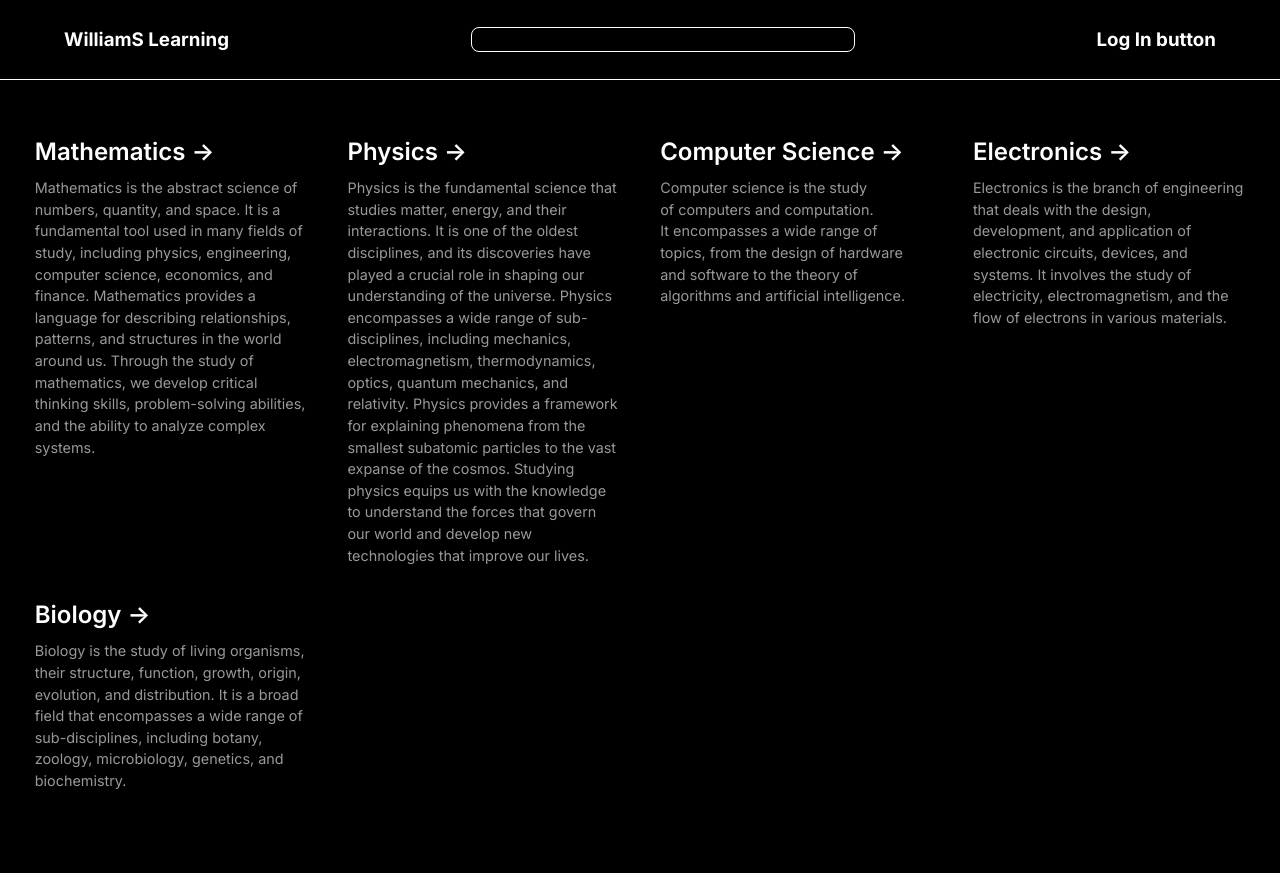
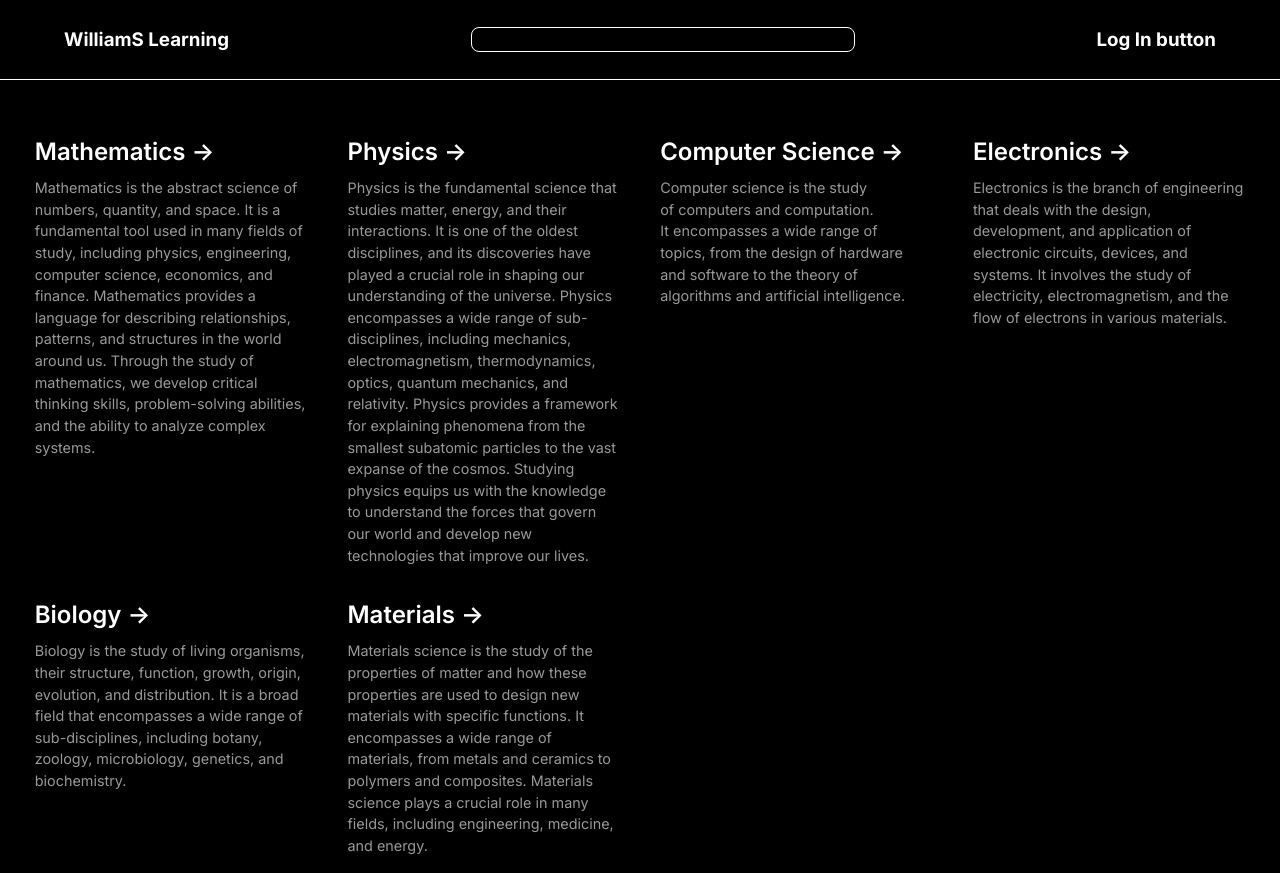
Before and after one commit to guillemsenabre/WilliamsLearning, a Next.js app in the folder Frontend/wlearning/: page / in a window 1280 px wide. Before the commit the page ends 809 px from the top, so only its background shows below. Built offline with nearby package versions, Linux system fonts and the light colour scheme.

Commit message:
feat: filtered data improved; data: added material object for testing purposes

```diff
--- a/Frontend/wlearning/app/components/searchBar.tsx
+++ b/Frontend/wlearning/app/components/searchBar.tsx
@@ -28,9 +28,23 @@ const SearchBar: React.FC = () => {
     setShowHints(true);
   }
 
+  /*NOTE -
+  Cheks if user input is not null, if it's not, filters and compares
+  the input. If it is null, assigns null to filteredFields.
+  */
   const filteredFields = cardData.filter((card) =>
-    card.field.toLowerCase().startsWith(searchTerm.toLowerCase())
+    searchTerm ?
+    card.field.toLowerCase()?.startsWith(searchTerm.toLowerCase()) :
+    false
   );
+
+  /*NOTE - Alternative approach
+
+  const filteredFields = cardData.filter((card) =>
+    searchTermcard.field.toLowerCase()?.startsWith(searchTerm.toLowerCase())
+  );
+
+  */
 
   return (
     <div>
--- a/Frontend/wlearning/app/data/cardData.json
+++ b/Frontend/wlearning/app/data/cardData.json
@@ -28,5 +28,10 @@
     "description":
       "Biology is the study of living organisms, their structure, function, growth, origin, evolution, and distribution. It is a broad field that encompasses a wide range of sub-disciplines, including botany, zoology, microbiology, genetics, and biochemistry.",
     "link": "/biology"
+  },
+  {
+  "field": "Materials",
+  "description": "Materials science is the study of the properties of matter and how these properties are used to design new materials with specific functions. It encompasses a wide range of materials, from metals and ceramics to polymers and composites. Materials science plays a crucial role in many fields, including engineering, medicine, and energy.",
+  "link": "/materials"
   }
 ]
```
